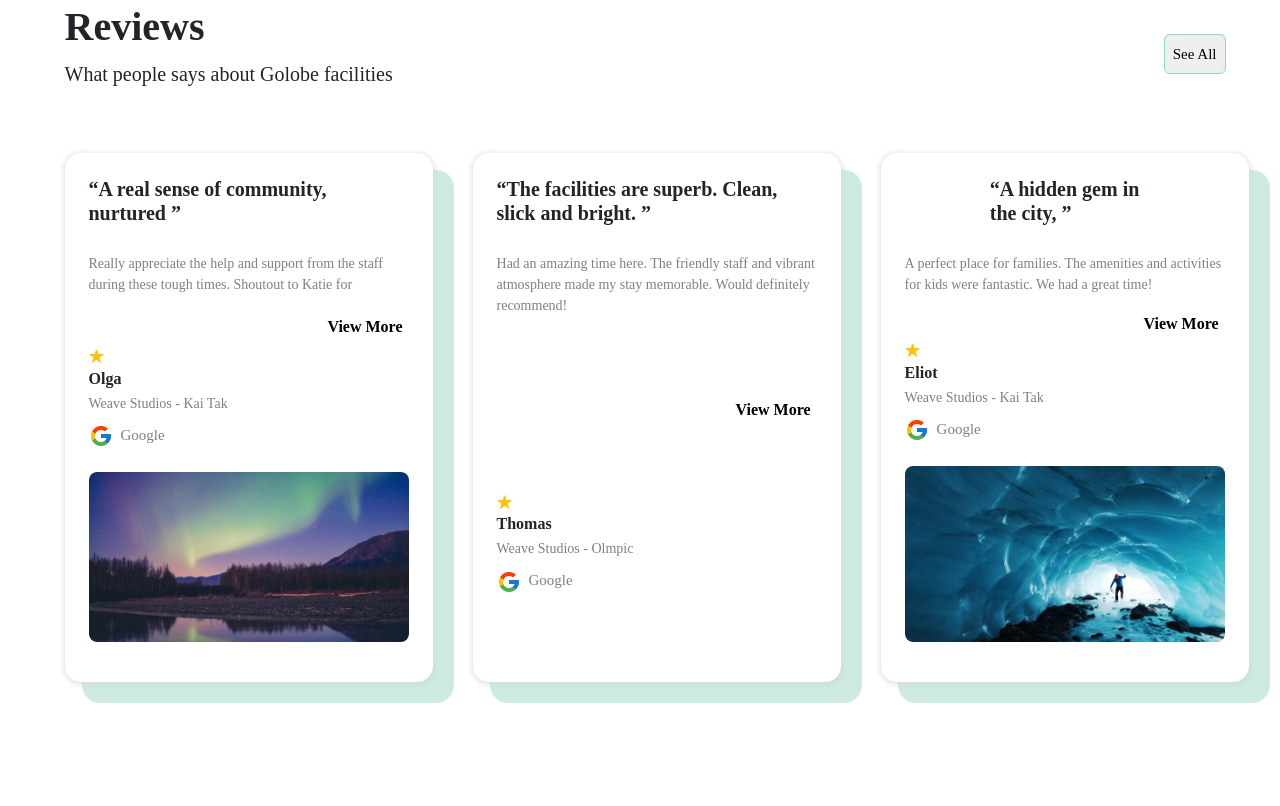
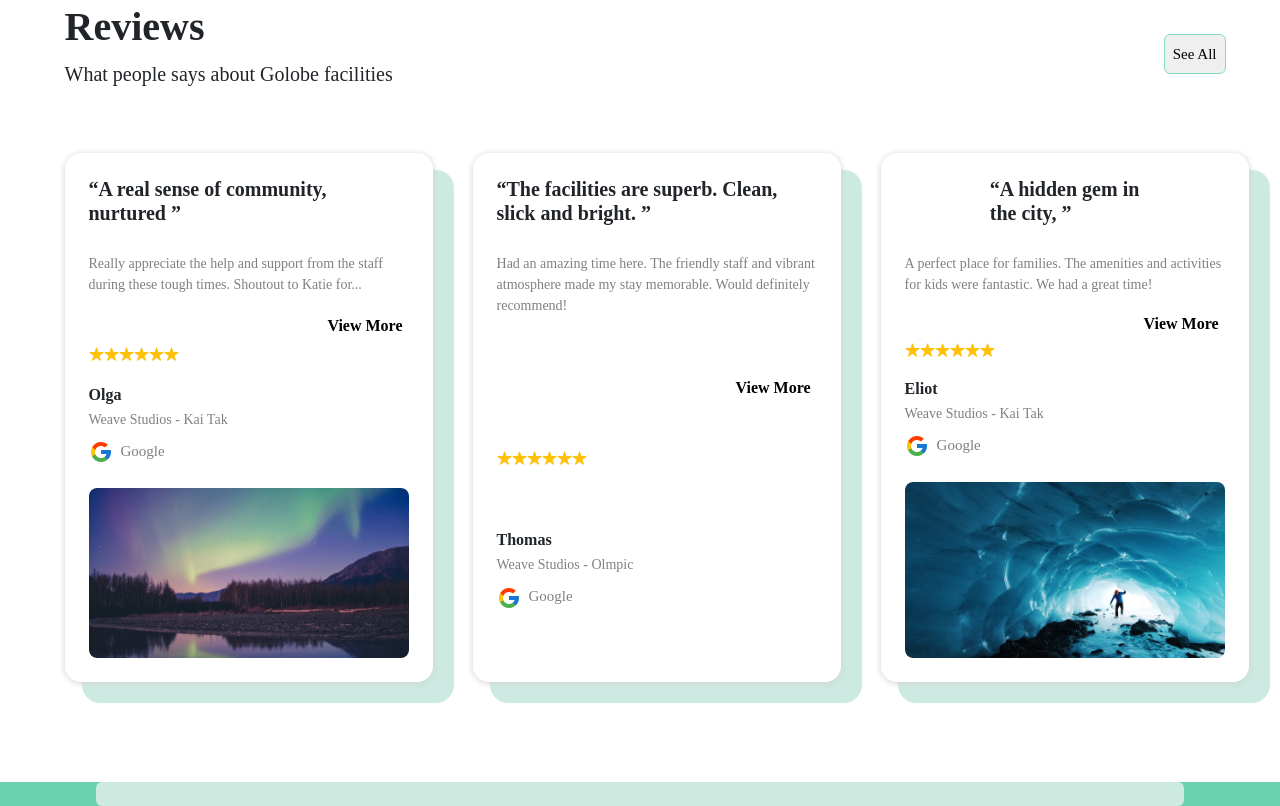
Before and after one commit to pirateIV/FlightBookingApp, a website with bundled scripts: page index.html in a window 1280 px wide. Shown: the part 2017-2823 px from the top of the page. Before the commit the page ends 2799 px from the top, so only its background shows below. Built offline with nearby package versions, Linux system fonts and the light colour scheme; files whose address does not match are found by name.

Commit message:
working on footer

```diff
--- a/css/classes.css
+++ b/css/classes.css
@@ -1,10 +1,13 @@
 :root {
+  --card-bgcolor: #cdeae1;
+
   --green-1: hsl(159, 53%, 62%);
   --green-2: hsl(159, 57%, 69%);
   --light-green: hsl(159, 44%, 69%);
   --light-green-card: hsl(161, 42%, 86%);
 
-  --fw-400: 400;
+  --body: #fafbfc;
+
   --fw-500: 500;
   --fw-600: 600;
   --fw-700: 700;
@@ -12,13 +15,15 @@
   --fw-900: 900;
 
   --text-gray: gray;
+
   --transition: 0.3s ease;
 }
 
 .center {
   text-align: center;
 }
-.btn-green, .btn-green-1 {
+.btn-green,
+.btn-green-1 {
   background: var(--green-1);
   border: 1px solid var(--green-2);
   transition: var(--transition);
@@ -50,9 +55,6 @@
 }
 
 /* font weights */
-.fw-400 {
-  font-weight: var(--fw-400);
-}
 .fw-500 {
   font-weight: var(--fw-500);
 }
--- a/css/main.css
+++ b/css/main.css
@@ -1,8 +1,4 @@
 @import url(./classes.css);
-
-main {
-  width: 1290px;
-}
 
 /*   ============ HEADER ====================  */
 header.main-header {
@@ -88,3 +84,11 @@ fieldset {
     19px 19px 1px 2px var(--light-green-card);
   margin-bottom: 100px;
 }
+
+/*   ============ FOOTER ====================  */
+footer {
+  background-color: var(--green-1)
+}
+footer .card-mailbox {
+  background-color: var(--card-bgcolor);
+}
--- a/css/style.css
+++ b/css/style.css
@@ -5,11 +5,13 @@
 @import url(./main.css);
 @import url(./classes.css);
 
-
 * {
   font-family: "Montserrat";
   text-decoration: none !important;
 }
 body {
-  background-color: #fafbfc;
+  background-color: ;
 }
+main {
+  width: 1290px;
+}
--- a/index.html
+++ b/index.html
@@ -203,6 +203,19 @@
         </section>
       </div>
     </main>
+    <footer class="w-100">
+      <div class="card-mailbox card border-0 m-auto" style="width: 85%;">
+        <div class="row">
+          <div class="col-8"></div>
+          <div class="col-4">
+            <img
+              src="./public/img/icons/mailbox-with-lowered-flag.png"
+              width="400"
+              alt="" />
+          </div>
+        </div>
+      </div>
+    </footer>
 
     <script type="module" src="js/script.js"></script>
   </body>
--- a/js/pages/reviews/review2.js
+++ b/js/pages/reviews/review2.js
@@ -5,7 +5,7 @@ export const reviewList = [
   {
     heading: "A real sense of community, nurtured ",
     comment:
-      "Really appreciate the help and support from the staff during these tough times. Shoutout to Katie for",
+      "Really appreciate the help and support from the staff during these tough times. Shoutout to Katie for...",
     rating: 6,
     name: "Olga",
     company: `${maker} - Kai Tak`,
--- a/js/pages/reviews/reviews.js
+++ b/js/pages/reviews/reviews.js
@@ -6,8 +6,8 @@ export const reviews = () => {
 
   reviewList.forEach((review, idx) => {
     let stars = ''
-    for(let i =  0; i < review.rating; i++) {
-      stars += `<img src="./public/img/icons/star.png" width="15" alt="s"`
+    for(let i = 0; i < review.rating; i++) {
+      stars += `<img src="./public/img/icons/star.png" width="15" alt="s">`
     }
     reviews.innerHTML += `
       <div class="review-card card border-0 rounded-4 p-4 d-flex flex-column justify-content-between justify-self-center">
```
